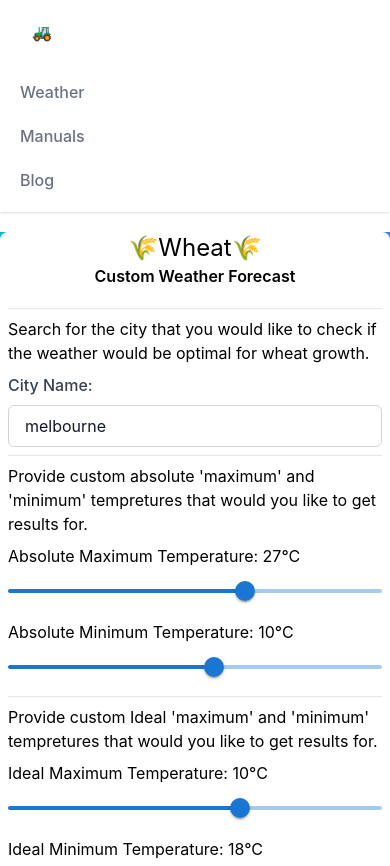
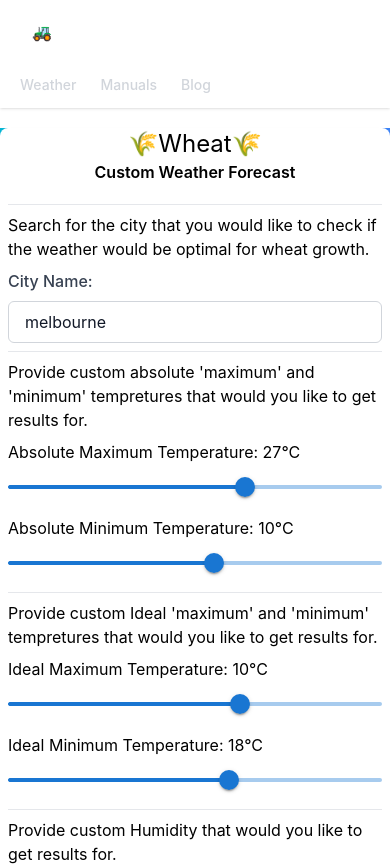
Before and after one commit to peterpapas1/farmers-platform-app, a React (Create React App) app: page / in a window 390 px wide. Shown: the top 866 px of the page. Built offline with nearby package versions, Linux system fonts and the light colour scheme; no server answers.

Commit message:
Deleted old small nav / Created componet for navlink readability / added navlinks instead of href

```diff
--- a/src/App.js
+++ b/src/App.js
@@ -1,12 +1,10 @@
 import React from "react";
 import AppRouter from "./AppRouter";
-import Header from "./components/Header";
-// import DropDownMenu from "./components/DropDownMenu";
+// import Header from "./components/Header";
 
 function App() {
   return (
     <div>
-      <Header />
       <AppRouter />
     </div>
   );
--- a/src/AppRouter.js
+++ b/src/AppRouter.js
@@ -1,6 +1,6 @@
 import React from "react";
 import { BrowserRouter, Routes, Route } from "react-router-dom";
-
+import Header from "./components/Header";
 import Manuals from "./Pages/Manuals";
 import Weather from "./Pages/Weather";
 import Blog from "./Pages/Blog";
@@ -8,6 +8,7 @@ import Blog from "./Pages/Blog";
 function AppRouter() {
   return (
     <BrowserRouter>
+      <Header />
       <Routes>
         <Route path="/" element={<Weather />} />
         <Route path="/Manuals" element={<Manuals />} />
--- a/src/Pages/Blog.js
+++ b/src/Pages/Blog.js
@@ -9,9 +9,9 @@ function Blog() {
           Latest Articles
         </h2>
         <div className="overflow-hidden rounded-lg shadow-lg cursor-pointer">
-          <a href="#" className="block w-full h-full">
+          <a href="/" className="block w-full h-full">
             <img
-              alt="blog photo"
+              alt="A farmer wearing a straw hat"
               src="https://res.cloudinary.com/dxetyokin/image/upload/c_scale,f_auto,q_auto/v1676984967/Assigment%201/pexels-jake-heinemann-1482101_kminaj.jpg"
               className="object-cover w-full h-60 sm:h-80 md:h-64 lg:h-72"
             />
@@ -39,9 +39,9 @@ function Blog() {
         </div>
 
         <div className="overflow-hidden rounded-lg shadow-lg cursor-pointer">
-          <a href="#" className="block w-full h-full">
+          <a href="/" className="block w-full h-full">
             <img
-              alt="blog photo"
+              alt="A farmer wearing a straw hat"
               src="https://res.cloudinary.com/dxetyokin/image/upload/c_scale,f_auto,q_auto/v1676984967/Assigment%201/pexels-jake-heinemann-1482101_kminaj.jpg"
               className="object-cover w-full h-60 sm:h-80 md:h-64 lg:h-72"
             />
@@ -69,9 +69,9 @@ function Blog() {
         </div>
 
         <div className="overflow-hidden rounded-lg shadow-lg cursor-pointer">
-          <a href="#" className="block w-full h-full">
+          <a href="/" className="block w-full h-full">
             <img
-              alt="blog photo"
+              alt="A farmer wearing a straw hat"
               src="https://res.cloudinary.com/dxetyokin/image/upload/c_scale,f_auto,q_auto/v1676984967/Assigment%201/pexels-jake-heinemann-1482101_kminaj.jpg"
               className="object-cover w-full h-60 sm:h-80 md:h-64 lg:h-72"
             />
@@ -99,9 +99,9 @@ function Blog() {
         </div>
 
         <div className="overflow-hidden rounded-lg shadow-lg cursor-pointer">
-          <a href="#" className="block w-full h-full">
+          <a href="/" className="block w-full h-full">
             <img
-              alt="blog photo"
+              alt="A farmer wearing a straw hat"
               src="https://res.cloudinary.com/dxetyokin/image/upload/c_scale,f_auto,q_auto/v1676984967/Assigment%201/pexels-jake-heinemann-1482101_kminaj.jpg"
               className="object-cover w-full h-60 sm:h-80 md:h-64 lg:h-72"
             />
--- a/src/components/DropDownMenu.js
+++ /dev/null
@@ -1,72 +0,0 @@
-import React, { useState } from "react";
-
-const DropDownMenu = (props) => {
-  const [isOpen, setIsOpen] = useState(false);
-
-  return (
-    <div className="relative inline-block text-left">
-      <div>
-        <button
-          type="button"
-          onClick={() => setIsOpen(!isOpen)}
-          className={` ${
-            props.withBackground
-              ? "border border-gray-300 bg-white dark:bg-gray-800 shadow-sm"
-              : ""
-          } flex items-center justify-center w-full rounded-md  px-4 py-2 text-sm font-medium text-gray-700 dark:text-gray-50 hover:bg-gray-50 dark:hover:bg-gray-500 focus:outline-none focus:ring-2 focus:ring-offset-2 focus:ring-offset-gray-100 focus:ring-gray-500`}
-          id="options-menu"
-        >
-          {props.label}
-
-          {props.icon || (
-            <svg
-              width="20"
-              height="20"
-              fill="currentColor"
-              viewBox="0 0 1792 1792"
-              xmlns="http://www.w3.org/2000/svg"
-            >
-              <path d="M1408 704q0 26-19 45l-448 448q-19 19-45 19t-45-19l-448-448q-19-19-19-45t19-45 45-19h896q26 0 45 19t19 45z" />
-            </svg>
-          )}
-        </button>
-      </div>
-
-      {(props.forceOpen || isOpen) && (
-        <div className="absolute right-0 w-56 mt-2 origin-top-right bg-white rounded-md shadow-lg ring-1 ring-black ring-opacity-5">
-          <div
-            className={`py-1 ${
-              props.withDivider ? "divide-y divide-gray-100" : ""
-            }`}
-            role="menu"
-            aria-orientation="vertical"
-            aria-labelledby="options-menu"
-          >
-            {props.items.map((item) => {
-              return (
-                <a
-                  key={item.label}
-                  href={item.link || "#"}
-                  className={`${
-                    item.icon ? "flex items-center" : "block"
-                  } block px-4 py-2 text-sm text-gray-700 hover:bg-gray-100 hover:text-gray-900`}
-                  role="menuitem"
-                >
-                  {item.icon}
-
-                  <span className="flex flex-col">
-                    <span>{item.label}</span>
-                    {item.desc && (
-                      <span className="text-xs text-black">{item.desc}</span>
-                    )}
-                  </span>
-                </a>
-              );
-            })}
-          </div>
-        </div>
-      )}
-    </div>
-  );
-};
-export default DropDownMenu;
--- a/src/components/Header.js
+++ b/src/components/Header.js
@@ -1,60 +1,32 @@
 import React from "react";
+import { NavLink } from "react-router-dom";
+import HeaderNavLink from "../components/HeaderNavLink";
 
 function Header() {
   return (
     <div>
-      <nav class="bg-white dark:bg-gray-800  shadow ">
-        <div class="px-8 mx-auto max-w-7xl">
-          <div class="flex items-center justify-between h-16">
-            <div class=" flex items-center">
-              <a class="flex-shrink-0" href="/">
+      <nav className="bg-white dark:bg-gray-800  shadow ">
+        <div className="px-8 mx-auto max-w-7xl">
+          <div className="flex items-center justify-between h-16">
+            <div className="flex items-center">
+              <NavLink to="/" className="flex-shrink-0">
                 <h1 className="font-size: 8rem">🚜</h1>
-              </a>
-              <div class="hidden md:block">
-                <div class="flex items-baseline ml-10 space-x-4">
-                  <a
-                    class="text-gray-800 dark:text-white  hover:text-gray-800 dark:hover:text-white px-3 py-2 rounded-md text-sm font-medium"
-                    href="/"
-                  >
-                    Weather
-                  </a>
-                  <a
-                    class="text-gray-300  hover:text-gray-800 dark:hover:text-white px-3 py-2 rounded-md text-sm font-medium"
-                    href="/Manuals"
-                  >
-                    Manuals
-                  </a>
-                  <a
-                    class="text-gray-300  hover:text-gray-800 dark:hover:text-white px-3 py-2 rounded-md text-sm font-medium"
-                    href="/Blog"
-                  >
-                    Blog
-                  </a>
+              </NavLink>
+              <div className="hidden md:block">
+                <div className="flex items-baseline ml-10 space-x-4">
+                  <HeaderNavLink to="/">Weather</HeaderNavLink>
+                  <HeaderNavLink to="/Manuals">Manuals</HeaderNavLink>
+                  <HeaderNavLink to="/Blog">Blog</HeaderNavLink>
                 </div>
               </div>
             </div>
           </div>
         </div>
-        <div class="md:hidden">
-          <div class="px-2 pt-2 pb-3 space-y-1 sm:px-3">
-            <a
-              class="text-gray-500 hover:text-gray-800 dark:hover:text-white block px-3 py-2 rounded-md text-base font-medium"
-              href="/"
-            >
-              Weather
-            </a>
-            <a
-              class="text-gray-500 dark:text-white block px-3 py-2 rounded-md text-base font-medium"
-              href="/Manuals"
-            >
-              Manuals
-            </a>
-            <a
-              class="text-gray-500 hover:text-gray-800 dark:hover:text-white block px-3 py-2 rounded-md text-base font-medium"
-              href="/Blog"
-            >
-              Blog
-            </a>
+        <div className="md:hidden">
+          <div className="px-2 pt-2 pb-3 space-y-1 sm:px-3">
+            <HeaderNavLink to="/">Weather</HeaderNavLink>
+            <HeaderNavLink to="/Manuals">Manuals</HeaderNavLink>
+            <HeaderNavLink to="/Blog">Blog</HeaderNavLink>
           </div>
         </div>
       </nav>
--- /dev/null
+++ b/src/components/HeaderNavLink.js
@@ -0,0 +1,16 @@
+import React from "react";
+import { NavLink } from "react-router-dom";
+
+function HeaderNavLink({ to, children }) {
+  return (
+    <NavLink
+      to={to}
+      className="text-gray-300 hover:text-gray-800 dark:hover:text-white px-3 py-2 rounded-md text-sm font-medium"
+      activeClassName="text-gray-800"
+    >
+      {children}
+    </NavLink>
+  );
+}
+
+export default HeaderNavLink;
```
